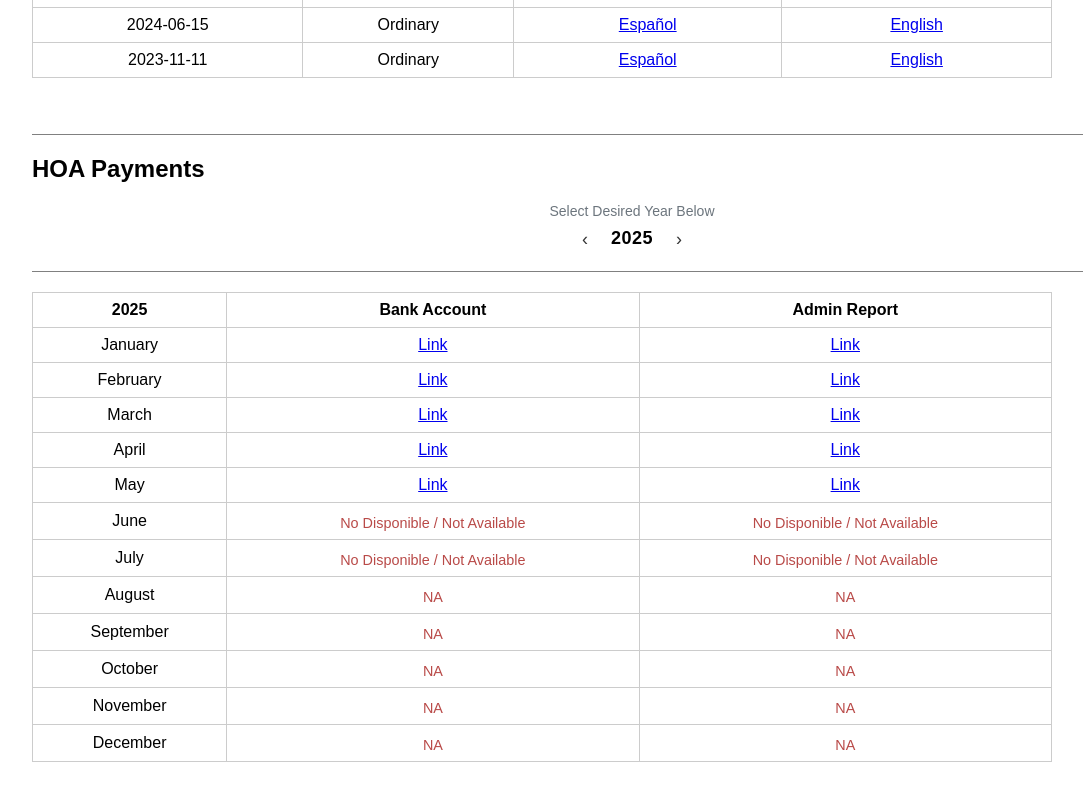
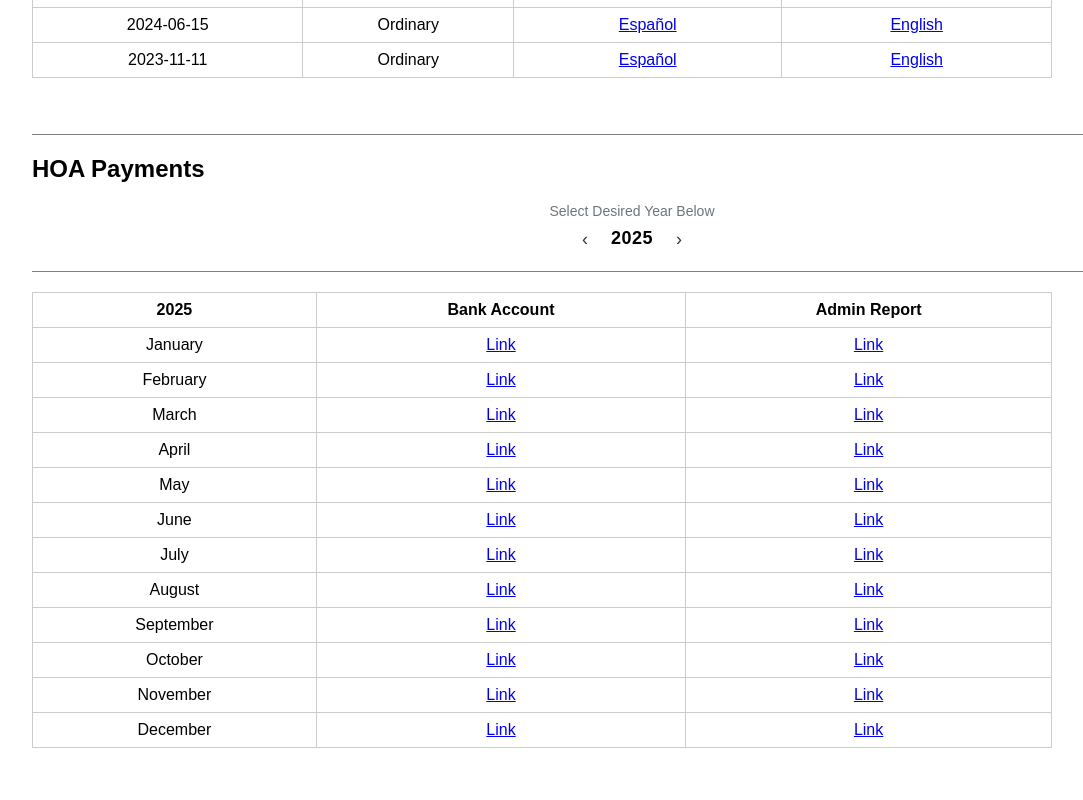
Before and after one commit to grdino/isla-trapani, a Next.js app: page /owners in a window 1280 px wide. Shown: the part 740-1540 px from the top of the page, without its empty margins (8-1091 px from the left). Built offline with nearby package versions, Linux system fonts and the light colour scheme; sample sign-in values are in the browser's storage.

Commit message:
Removed hard coded bank statement NA's

```diff
--- a/pages/owners.js
+++ b/pages/owners.js
@@ -222,44 +222,44 @@ const adminHref = (mm) => `/owners-docs/hoa/admin_${year}-${mm}.pdf`;
               </tr>
               <tr>
                 <td data-label={String(year)}>{t("jun")}</td>
-                <td data-label={t("tt_bank")}><div className="no-hay-text">No Disponible / Not Available</div></td>
-                <td data-label={t("tt_admin")}><div className="no-hay-text">No Disponible / Not Available</div></td>
+                <td data-label={t("tt_bank")}><a href={bankHref("06")} target="_self">{t("td_link")}</a></td>
+                <td data-label={t("tt_admin")}><a href={adminHref("06")} target="_self">{t("td_link")}</a></td>
               </tr>
 
               <tr>
                 <td data-label={String(year)}>{t("jul")}</td>
-                <td data-label={t("tt_bank")}><div className="no-hay-text">No Disponible / Not Available</div></td>
-                <td data-label={t("tt_admin")}><div className="no-hay-text">No Disponible / Not Available</div></td>
+                <td data-label={t("tt_bank")}><a href={bankHref("07")} target="_self">{t("td_link")}</a></td>
+                <td data-label={t("tt_admin")}><a href={adminHref("07")} target="_self">{t("td_link")}</a></td>
               </tr>
 
               <tr>
                 <td data-label={String(year)}>{t("aug")}</td>
-                <td data-label={t("tt_bank")}><div className="no-hay-text">NA</div></td>
-                <td data-label={t("tt_admin")}><div className="no-hay-text">NA</div></td>
+                <td data-label={t("tt_bank")}><a href={bankHref("08")} target="_self">{t("td_link")}</a></td>
+                <td data-label={t("tt_admin")}><a href={adminHref("08")} target="_self">{t("td_link")}</a></td>
               </tr>
 
               <tr>
                 <td data-label={String(year)}>{t("sep")}</td>
-                <td data-label={t("tt_bank")}><div className="no-hay-text">NA</div></td>
-                <td data-label={t("tt_admin")}><div className="no-hay-text">NA</div></td>
+                <td data-label={t("tt_bank")}><a href={bankHref("09")} target="_self">{t("td_link")}</a></td>
+                <td data-label={t("tt_admin")}><a href={adminHref("09")} target="_self">{t("td_link")}</a></td>
               </tr>
 
               <tr>
                 <td data-label={String(year)}>{t("oct")}</td>
-                <td data-label={t("tt_bank")}><div className="no-hay-text">NA</div></td>
-                <td data-label={t("tt_admin")}><div className="no-hay-text">NA</div></td>
+                <td data-label={t("tt_bank")}><a href={bankHref("10")} target="_self">{t("td_link")}</a></td>
+                <td data-label={t("tt_admin")}><a href={adminHref("10")} target="_self">{t("td_link")}</a></td>
               </tr>
 
               <tr>
                 <td data-label={String(year)}>{t("nov")}</td>
-                <td data-label={t("tt_bank")}><div className="no-hay-text">NA</div></td>
-                <td data-label={t("tt_admin")}><div className="no-hay-text">NA</div></td>
+                <td data-label={t("tt_bank")}><a href={bankHref("11")} target="_self">{t("td_link")}</a></td>
+                <td data-label={t("tt_admin")}><a href={adminHref("11")} target="_self">{t("td_link")}</a></td>
               </tr>
 
               <tr>
                 <td data-label={String(year)}>{t("dec")}</td>
-                <td data-label={t("tt_bank")}><div className="no-hay-text">NA</div></td>
-                <td data-label={t("tt_admin")}><div className="no-hay-text">NA</div></td>
+                <td data-label={t("tt_bank")}><a href={bankHref("12")} target="_self">{t("td_link")}</a></td>
+                <td data-label={t("tt_admin")}><a href={adminHref("12")} target="_self">{t("td_link")}</a></td>
               </tr>
             </tbody>
           </table>
```
